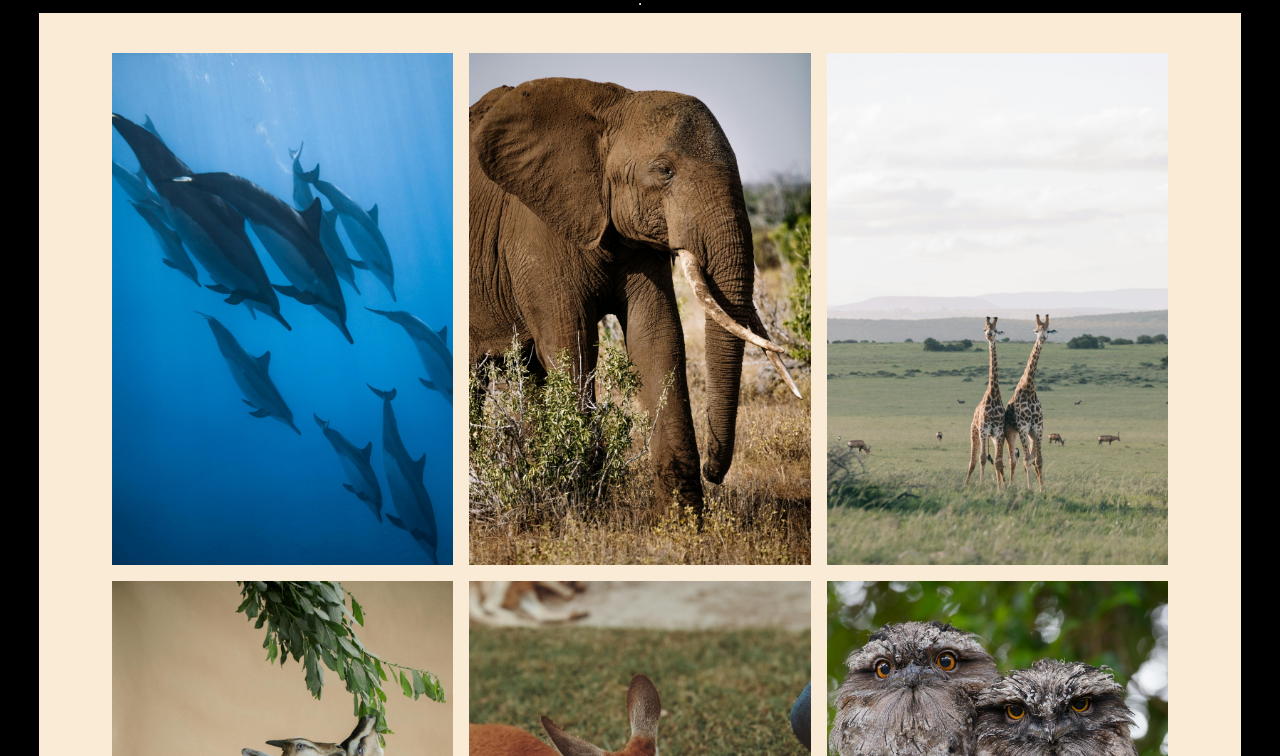
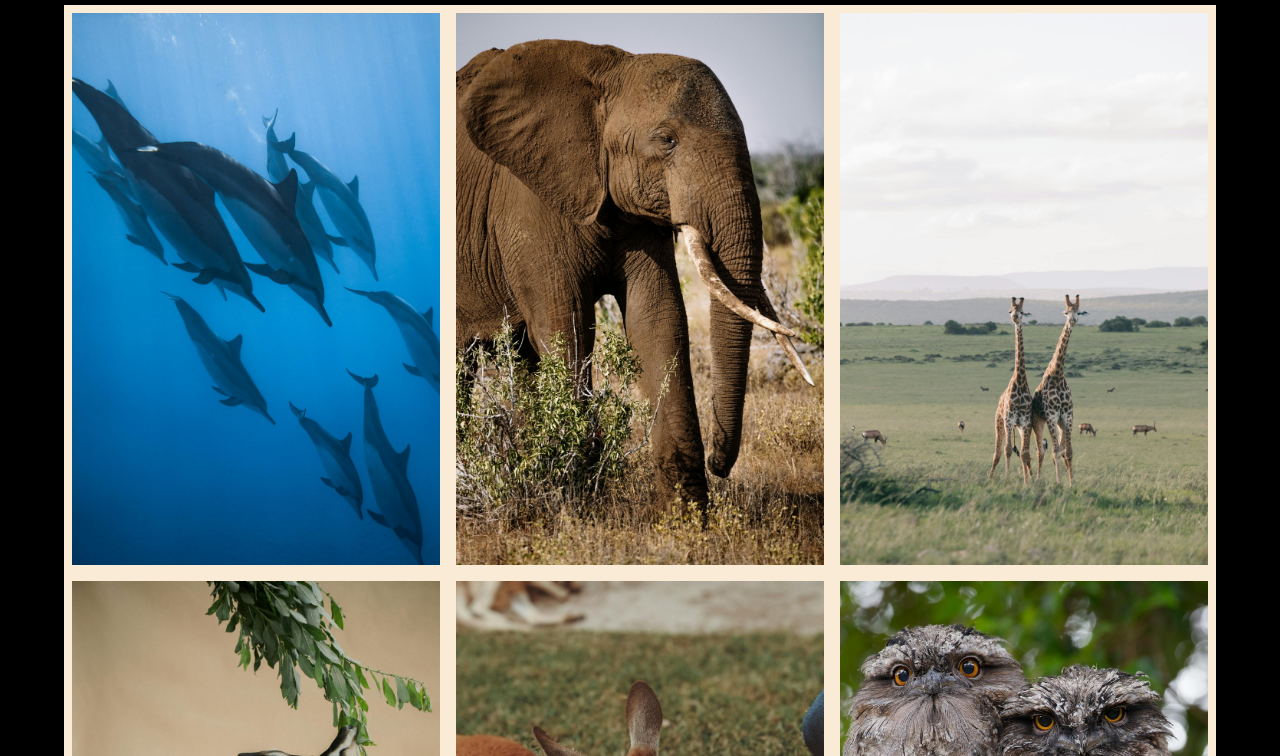
Before and after one commit to kamoM312/Photo-Gallery-Project-2, a plain HTML site: page index.html in a window 1280 px wide. Shown: the part 173-929 px from the top of the page. Drawn offline with Linux system fonts and the light colour scheme.

Commit message:
fixed scroll, body margin set, gallery changed to grid

```diff
--- a/style.css
+++ b/style.css
@@ -1,8 +1,20 @@
+* {
+    box-sizing: border-box;
+}
+
+html {
+    /* width: 100vw; */
+    /* width: 100%; */
+
+}
+
 body {
     background-color: black;
     display: grid;
     place-items: center;
-    overflow: hidden;
+
+    margin: auto;
+    /* overflow-x: hidden; */
 }
 
 
@@ -20,12 +32,19 @@ body {
 
 .gallery-container {
     background-color: antiquewhite;
-    display: flex;
-    flex-wrap: wrap;
+    /* display: flex;
+    flex-wrap: wrap; */
     width: 90%;
-    padding: 2rem;
+    padding: 0;
+
+    justify-content: center;
+
+    display: grid;
+    grid-template-columns: 1fr 1fr 1fr;
+    grid-template-rows: auto;
     align-items: stretch;
     justify-content: center;
+
 }
 
 .gallery-item {
```
